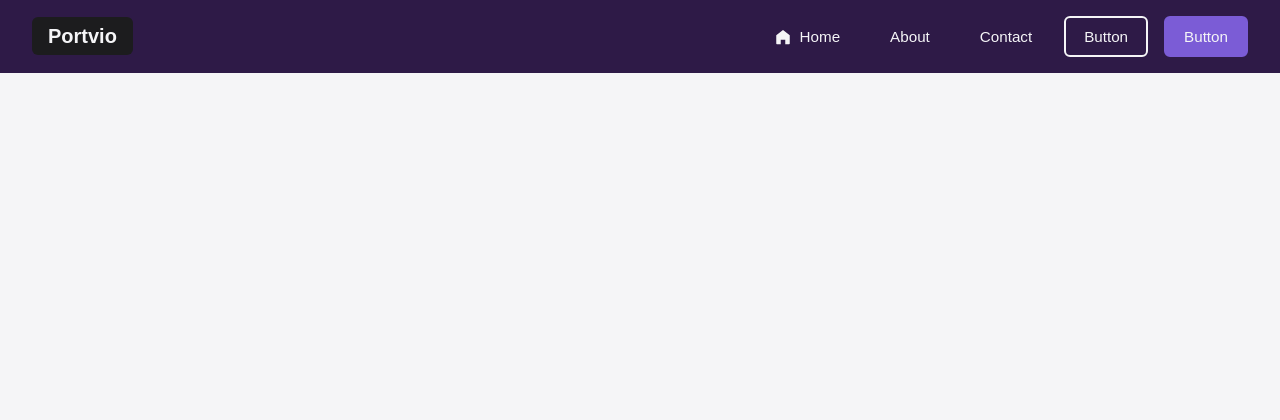
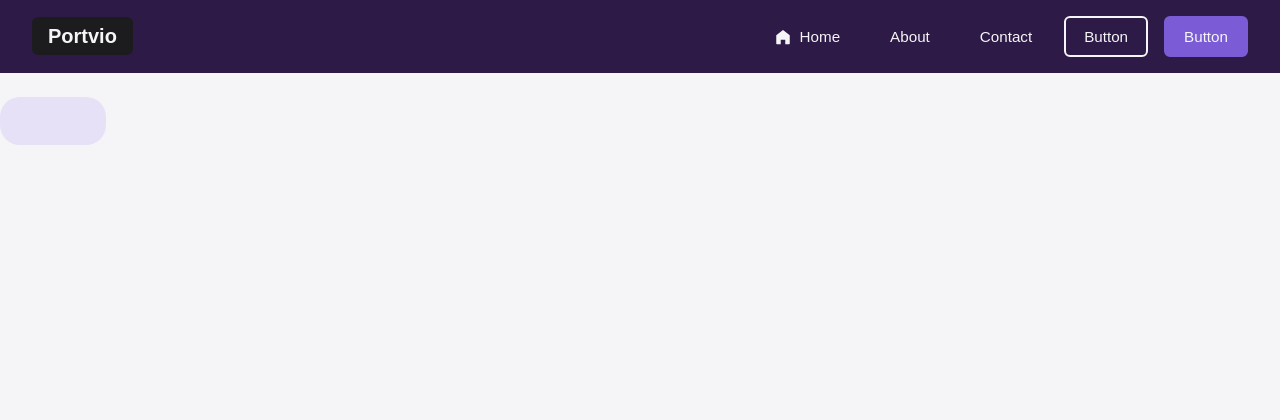
Before and after one commit to Tyler0105/portvio, a PHP site: page /production/login.html in a window 1280 px wide. Shown: the top 420 px of the page. Run offline with PHP 8.4, Linux system fonts and the light colour scheme.

Commit message:
form styling

```diff
--- a/production/assets/styles.css
+++ b/production/assets/styles.css
@@ -170,9 +170,8 @@ section.padding {
   display: flex;
   flex-direction: column;
   padding: 24px 53px;
-  fill: var(--vivid-purple);
   border-radius: 20px;
   border: 2px solid rgb(var(--off-black) / 0.10);
   box-shadow: 0 4px 8px 0 rgba(var(--off-black) / 0.10), 4px 8px 18px 3px rgba(var(--off-black) / 0.30);
-
+  background: var(--Lavender, #E6E1F7);
 }
```
